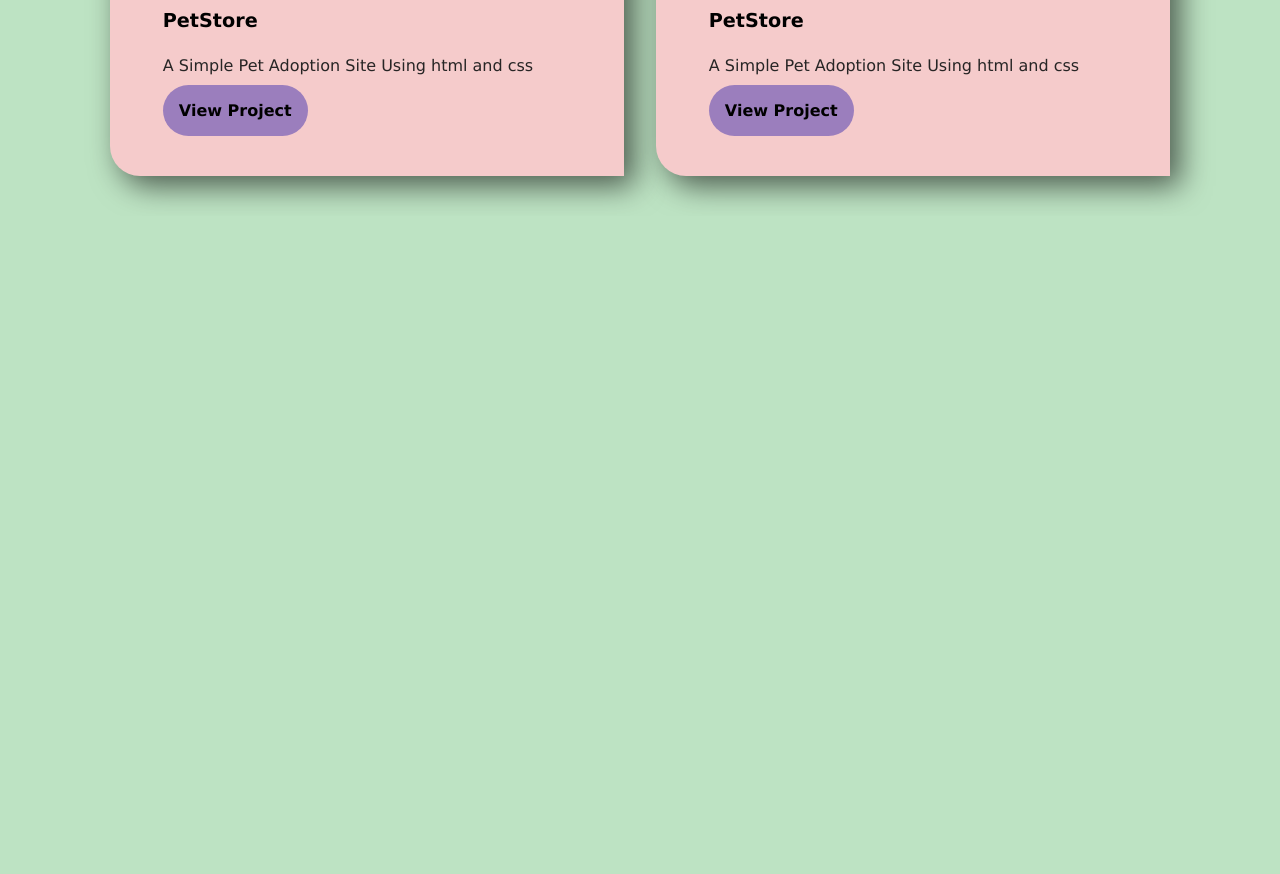
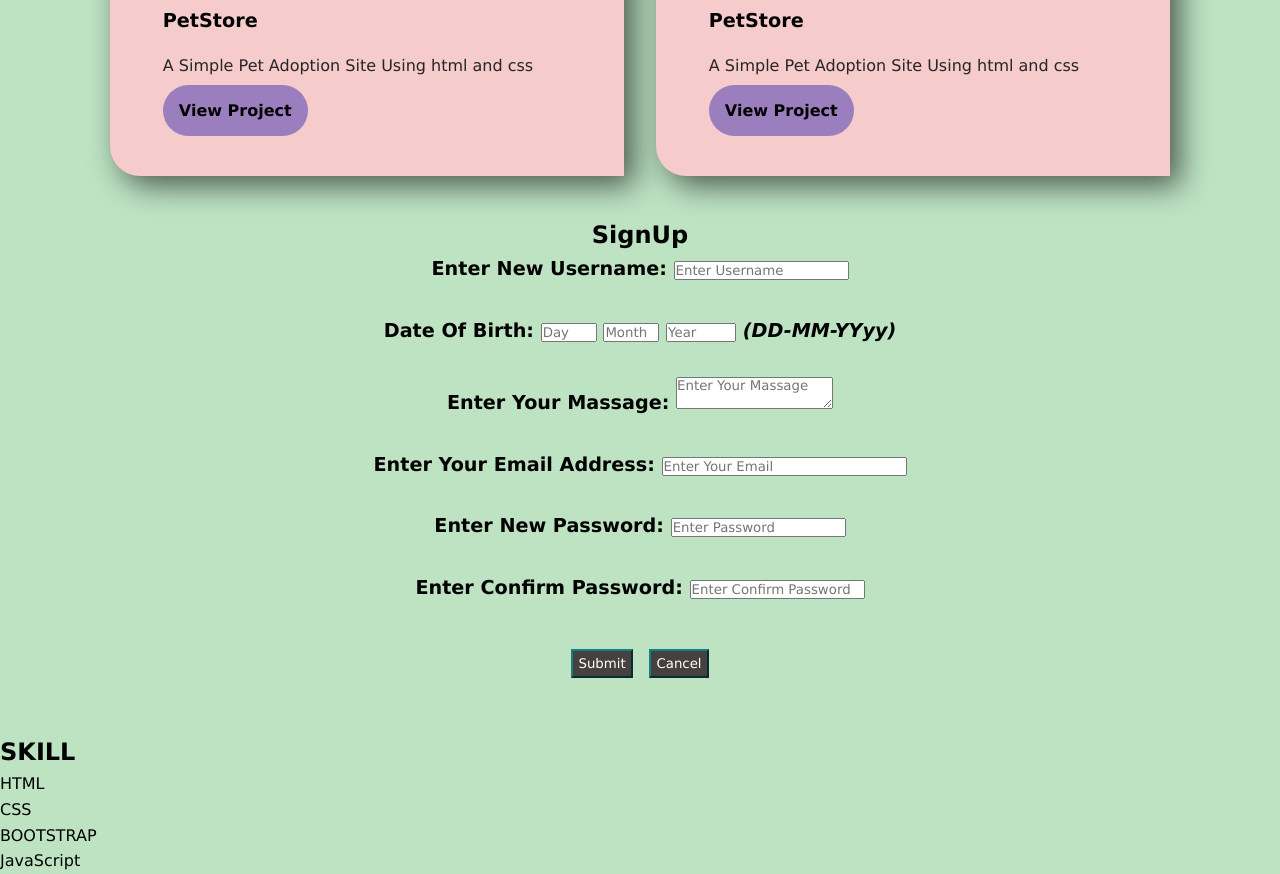
Before and after one commit to panditanurag1626/myportfolioanurag, a plain HTML site: page index.html in a window 1280 px wide. Shown: the part 839-1713 px from the top of the page. Before the commit the page ends 1055 px from the top, so only its background shows below. Drawn offline with Linux system fonts and the light colour scheme.

Commit message:
second commit

```diff
--- a/index.html
+++ b/index.html
@@ -13,7 +13,7 @@
         <nav>
             <a href="#about">About</a>
             <a href="#project">Project</a>
-            <a href="#">Contact</a>
+            <a href="#contact">Contact</a>
         </nav>
     </header>
 
@@ -63,7 +63,49 @@
 
     <!--   CONTACT FROM SECTION -->
 
+    <section id="contact" class="contact-section">
+        <div class="contact-grid">
+            <h1>SignUp</h1>
+             </div>
+             <div>
+            <form method="post" class="form">
+                <label>Enter New Username:</label>
+                <input type="text" placeholder="Enter Username" required>
+                <br /><br />
+                <label>Date Of Birth:</label>
+                <input type="text" size="3" placeholder="Day">
+                <input type="text" size="3" placeholder="Month">
+                <input type="text" size="5" placeholder="Year">
+                <i>(DD-MM-YYyy)</i>
+                <br /> <br />
+                <label>Enter Your Massage: </label>
+                <textarea placeholder="Enter Your Massage"></textarea>
+                <br /> <br />
+                <label>Enter Your Email Address: </label>
+                <input type="email" size="30" placeholder="Enter Your Email">
+                <br /><br />
+                 <label>Enter New Password:</label>
+                <input type="password" size="20" placeholder="Enter Password" />
+                 <br /><br />
+                 <label>Enter Confirm Password:</label>
+                <input type="password" size="20" placeholder="Enter Confirm Password" />
+                <br /><br />
+                <input class="button"  type="submit" value="Submit">
+                <input class="button"   type="reset" value="Cancel">
+            </form>
+            </div>
+    </section>
 
     <!--   FOOTER SECTION -->
+       <footer>
+         <div class="hero">
+            <h2>SKILL</h2>
+            <p>HTML</p>
+            <P>CSS</P>
+            <P>BOOTSTRAP</P>
+            <P>JavaScript</P>
+
+         </div>
+       </footer>
 </body>
 </html>
--- a/style.css
+++ b/style.css
@@ -128,3 +128,35 @@ section{
 .project-btn1:hover{
     transform:scale(1.1);
 }
+.contact-grid{
+    font-weight: bold;
+    color:black;
+    text-align: center;
+}
+.form{
+    color:black;
+    font-weight: bold;
+    text-align: center;
+    font-size: 1.2rem;
+    margin-bottom: 1rem;
+}
+.contact-grid:hover{
+    transform: scale(0.9);
+    background-color: #7ab058;
+}
+.button {
+    margin: 15px 5px;
+    padding: 5px;
+    background-color: rgb(70, 64, 64);
+    color: white;
+    border-radius: none;
+    border-color: rgb(17, 130, 130);
+}
+.button:hover{
+    transform: scale(1.1);
+    background-color: #67C090;
+}
+.form:hover{
+    background-color: #EBD6FB;
+    max-width:auto;
+}
```
